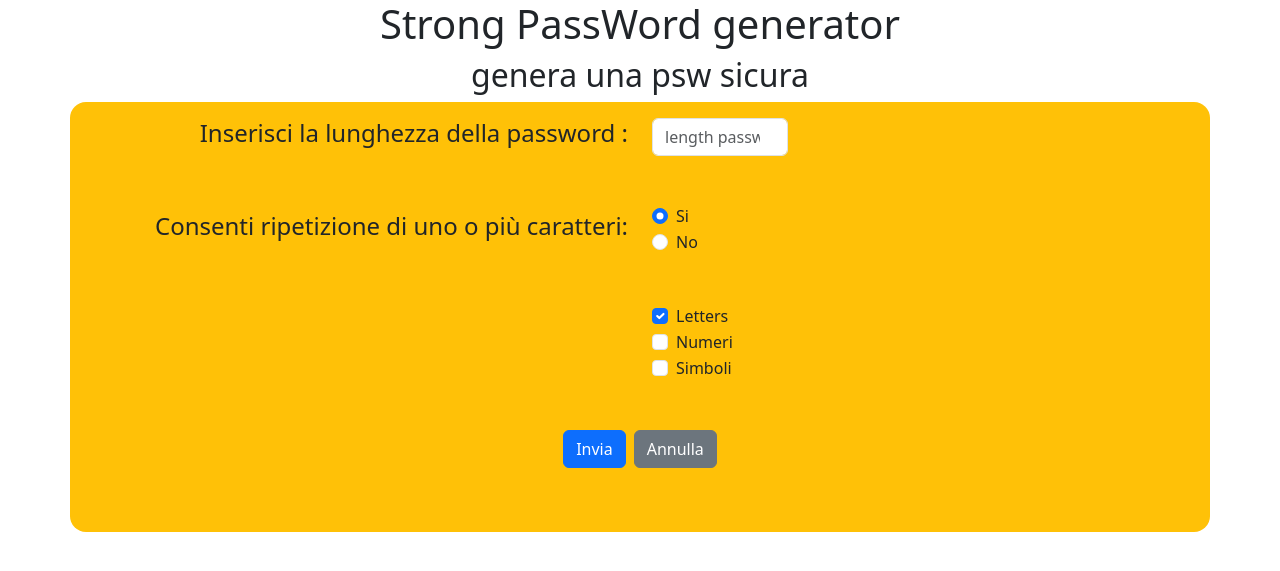
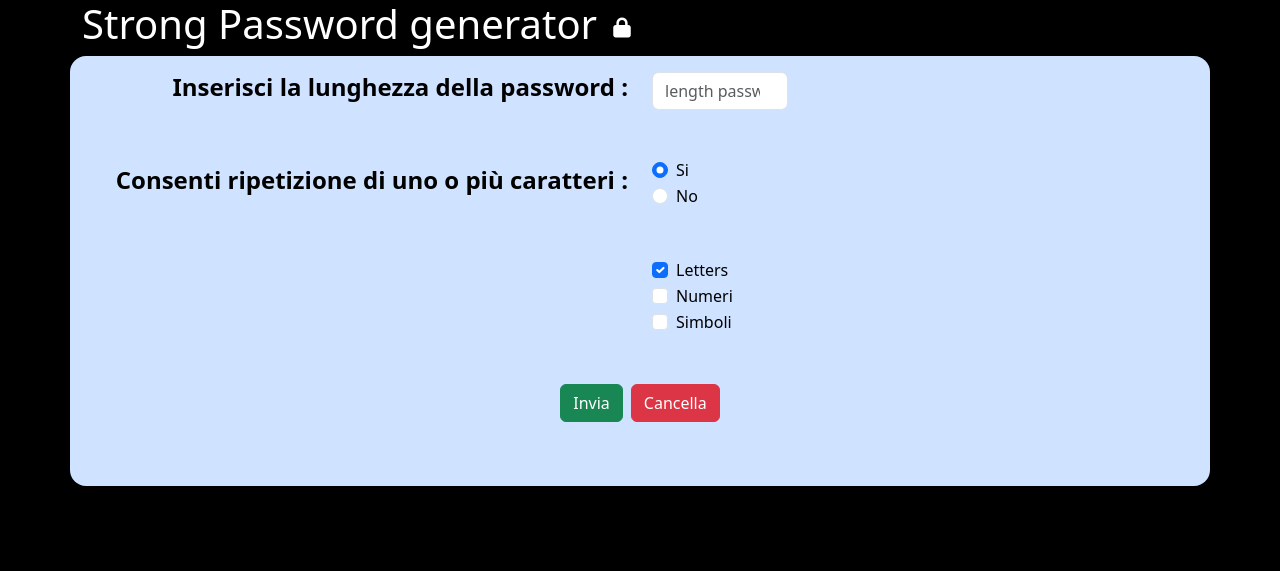
Before and after one commit to AndreaGhidara/php-strong-password-generator, a PHP site: page / in a window 1280 px wide. Shown: the top 571 px of the page. Run offline with PHP 8.4, Linux system fonts and the light colour scheme; data that the repository does not hold is empty; some libraries are stand-ins or nearby versions.

Commit message:
fix code and style

```diff
--- a/function.php
+++ b/function.php
@@ -11,7 +11,6 @@ function generatePassword($lenght, $repetition,  $acceptLetterControl, $acceptNu
     $symbol = "~!@#$%^&*(){}[],./?";
 
     $allowedChar = "";
-
 
     if ($acceptLetterControl) {
         $allowedChar .= $lowerCase;
--- a/index.php
+++ b/index.php
@@ -1,8 +1,11 @@
 <?php
 
+//includiamo il file con le funzioni
 include './function.php';
 
+//controlliamo che esista
 if (isset($_GET['lengthPsw'])) {
+    //prendiamo i dati che ci servono
     $lengthPsw = $_GET['lengthPsw'];
     $repetition = $_GET['RepeatCharacter'];
 
@@ -11,10 +14,12 @@ if (isset($_GET['lengthPsw'])) {
     $acceptSimbolControl = $_GET['acceptSymbol'];
 
 
-
+    //Genero la nuova pasword
     $result = generatePassword($lengthPsw, $repetition, $acceptLetterControl, $acceptNumberControl, $acceptSimbolControl);
 
+    //Starto la sessione per condividere i dati
     session_start();
+    //passo in session il risultato
     $_SESSION['password'] = $result;
 
     header("Location: ./success.php");
@@ -30,51 +35,59 @@ if (isset($_GET['lengthPsw'])) {
     <meta charset="UTF-8">
     <meta name="viewport" content="width=device-width, initial-scale=1.0">
     <title>PassWord generator</title>
+    <!-- Bootstrap -->
     <link href="https://cdn.jsdelivr.net/npm/bootstrap@5.3.0/dist/css/bootstrap.min.css" rel="stylesheet" integrity="sha384-9ndCyUaIbzAi2FUVXJi0CjmCapSmO7SnpJef0486qhLnuZ2cdeRhO02iuK6FUUVM" crossorigin="anonymous">
-
+    <!-- Font-Awesome -->
+    <script src='https://kit.fontawesome.com/904cc76917.js' crossorigin= 'anonymous'></script>
 </head>
 
-<body>
+<body class="bg-black text-white">
 
-    <div class="container text-center">
+    <div class="container text-start">
         <div class="row">
-            <div class="col">
-                <h1>Strong PassWord generator</h1>
-                <h2>genera una psw sicura</h2>
+            <div class="col d-flex align-items-center">
+                <h1 class="pe-3">
+                    Strong Password generator
+                </h1>
+                <span class="fs-5">
+                    <i class="fa-solid fa-lock"></i>
+                </span>
             </div>
         </div>
     </div>
-    <?php if ($result) { ?>
-        <div class="container">
+
+    <!-- Si vedre solo se esiste un risultato -->
+    <?//php if (isset($result)) { ?>
+        <!-- <div class="container">
             <div class="row">
                 <div class="col-12">
                     <div class="alert alert-primary" role="alert">
-                        <?php
-                        echo $result;
+                        <?//php echo $result;
                         // echo var_dump($repetition);
                         ?>
                     </div>
                 </div>
             </div>
-        </div>
-    <?php } ?>
-    <div class="container bg-warning p-3 rounded-4 ">
+        </div> -->
+    <?//php } ?>
+
+    <div class="container text-black bg-primary-subtle p-3 rounded-4 ">
         <form action="index.php" method="GET">
-
+            <!-- Prima row -->
             <div class="row row-cols-lg-2">
                 <div class="col d-flex justify-content-end align-items-center">
                     <label for="lengthPsw">
-                        <h4>Inserisci la lunghezza della password :</h4>
+                        <h4 class="fw-bold">Inserisci la lunghezza della password :</h4>
                     </label>
                 </div>
                 <div class="col">
                     <input type="number" min="5" class="form-control w-25" placeholder="length password" id="lengthPsw" name="lengthPsw" aria-label="Last name">
                 </div>
             </div>
-
+            <!-- Seconda row -->
             <div class="row row-cols-lg-2 my-5">
                 <div class="col d-flex justify-content-end align-items-center">
-                    <h4>Consenti ripetizione di uno o più caratteri:</h4>
+                    <h4 class="fw-bold">Consenti ripetizione di uno o più caratteri :</h4>
                 </div>
                 <div class="col">
                     <div class="form-check">
@@ -91,7 +104,7 @@ if (isset($_GET['lengthPsw'])) {
                     </div>
                 </div>
             </div>
-
+            <!-- Terza row -->
             <div class="row row-cols-lg-2 my-5">
                 <div class="col d-flex justify-content-end align-items-center">
                     <h4></h4>
@@ -117,11 +130,11 @@ if (isset($_GET['lengthPsw'])) {
                     </div>
                 </div>
             </div>
-
+            <!-- Bottoni row -->
             <div class="row my-5">
                 <div class="col d-flex justify-content-center align-items-center">
-                    <button type="submit" class="btn btn-primary mx-1">Invia</button>
-                    <button type="reset" class="btn btn-secondary mx-1">Annulla</button>
+                    <button type="submit" class="btn btn-success mx-1">Invia</button>
+                    <button type="reset" class="btn btn-danger mx-1">Cancella</button>
                 </div>
             </div>
 
```
Also changed, not shown: success.php (+19 -6 lines).
